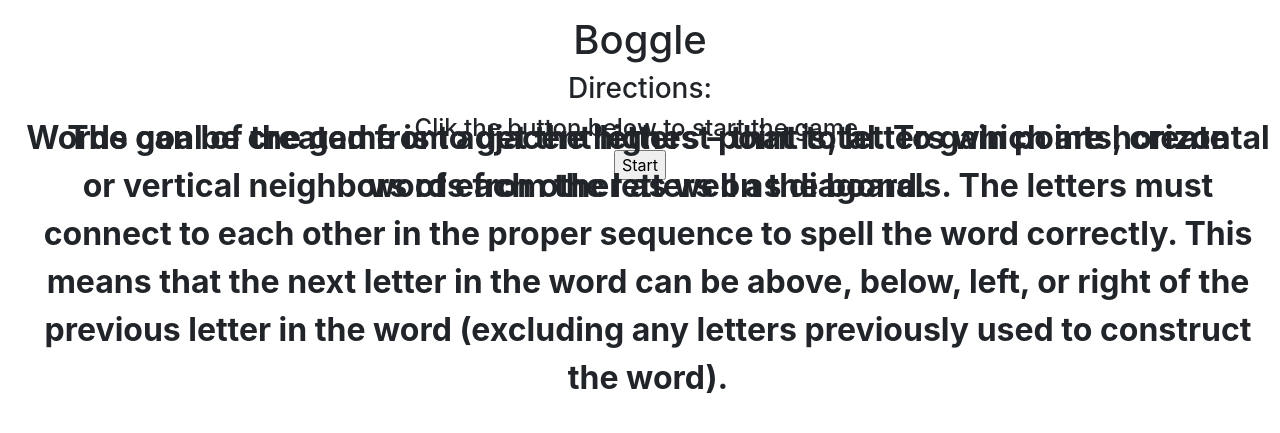
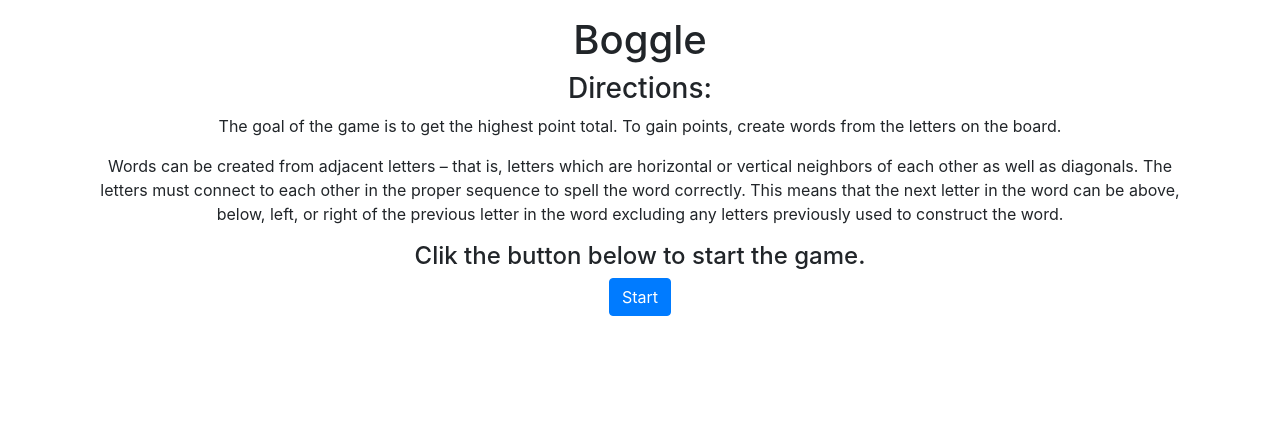
Before and after one commit to blakes24/Boggle, a Flask app: page / in a window 1280 px wide. Shown: the top 433 px of the page. Run offline with Flask 2, Linux system fonts and the light colour scheme; parts of the project's set-up code (start-up, migrations or seed data) failed here and were passed over; some libraries are stand-ins or nearby versions.

Commit message:
styling fix

```diff
--- a/static/style.css
+++ b/static/style.css
@@ -35,7 +35,7 @@ body {
 	padding-bottom: 100%;
 }
 
-p {
+.letter {
 	position: absolute;
 	font-size: 2em;
 	margin: 0;
--- a/templates/base.html
+++ b/templates/base.html
@@ -5,7 +5,7 @@
     <meta name="viewport" content="width=device-width, initial-scale=1.0">
     <link rel="stylesheet" href="https://stackpath.bootstrapcdn.com/bootstrap/4.5.2/css/bootstrap.min.css" integrity="sha384-JcKb8q3iqJ61gNV9KGb8thSsNjpSL0n8PARn9HuZOnIxN0hoP+VmmDGMN5t9UJ0Z" crossorigin="anonymous">
     <link rel="stylesheet" href="static/style.css">
-    <title>{% block title%}Boggle{% endblock %}</title>
+    <title>Boggle</title>
 </head>
 <body>
     {% block content %}
--- a/templates/play.html
+++ b/templates/play.html
@@ -16,7 +16,7 @@
             {% for row in board %}
             <div class="row align-items-center">
                 {% for square in row %}
-                <div class="col tile"><p>{{square}}</p></div>
+                <div class="col tile"><p class="letter">{{square}}</p></div>
                 {% endfor %}
             </div>
             {% endfor %}
@@ -42,4 +42,4 @@
         <input type="submit" value="Restart" class="btn-sm btn-secondary restart"/>
     </form>
 </div>
-{% endblock content %}
+{% endblock %}
--- a/templates/start.html
+++ b/templates/start.html
@@ -1,13 +1,17 @@
 {% extends "base.html" %}
 
+
 {% block content %}
+<div class="container">
     <h1>Boggle</h1>
     <h3>Directions:</h3>
     <p>The goal of the game is to get the highest point total. To gain points, create words from the letters on the board.</p>
 
-<p>Words can be created from adjacent letters – that is, letters which are horizontal or vertical neighbors of each other as well as diagonals. The letters must connect to each other in the proper sequence to spell the word correctly. This means that the next letter in the word can be above, below, left, or right of the previous letter in the word (excluding any letters previously used to construct the word).</p>
+    <p>Words can be created from adjacent letters – that is, letters which are horizontal or vertical neighbors of each other as well as diagonals. The letters must connect to each other in the proper sequence to spell the word correctly. This means that the next letter in the word can be above, below, left, or right of the previous letter in the word excluding any letters previously used to construct the word.
+    </p>
     <h4>Clik the button below to start the game.</h4>
     <form action="/play">
-    <input type="submit" value="Start" />
+        <input type="submit" value="Start" class="btn btn-primary"/>
     </form>
-{% endblock content %}
+</div>
+{% endblock %}
```
Lines whose indentation alone changed are shown as unchanged.
